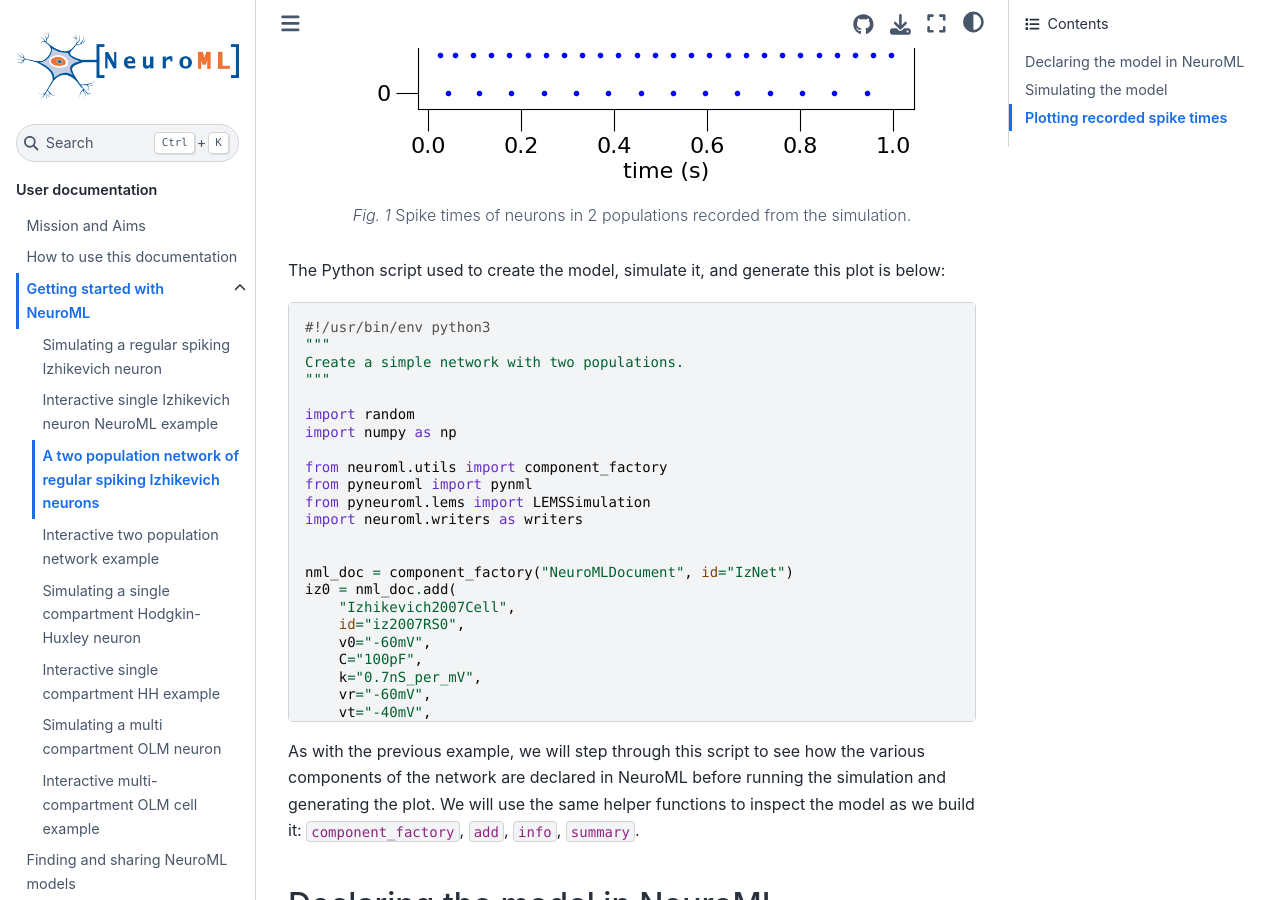
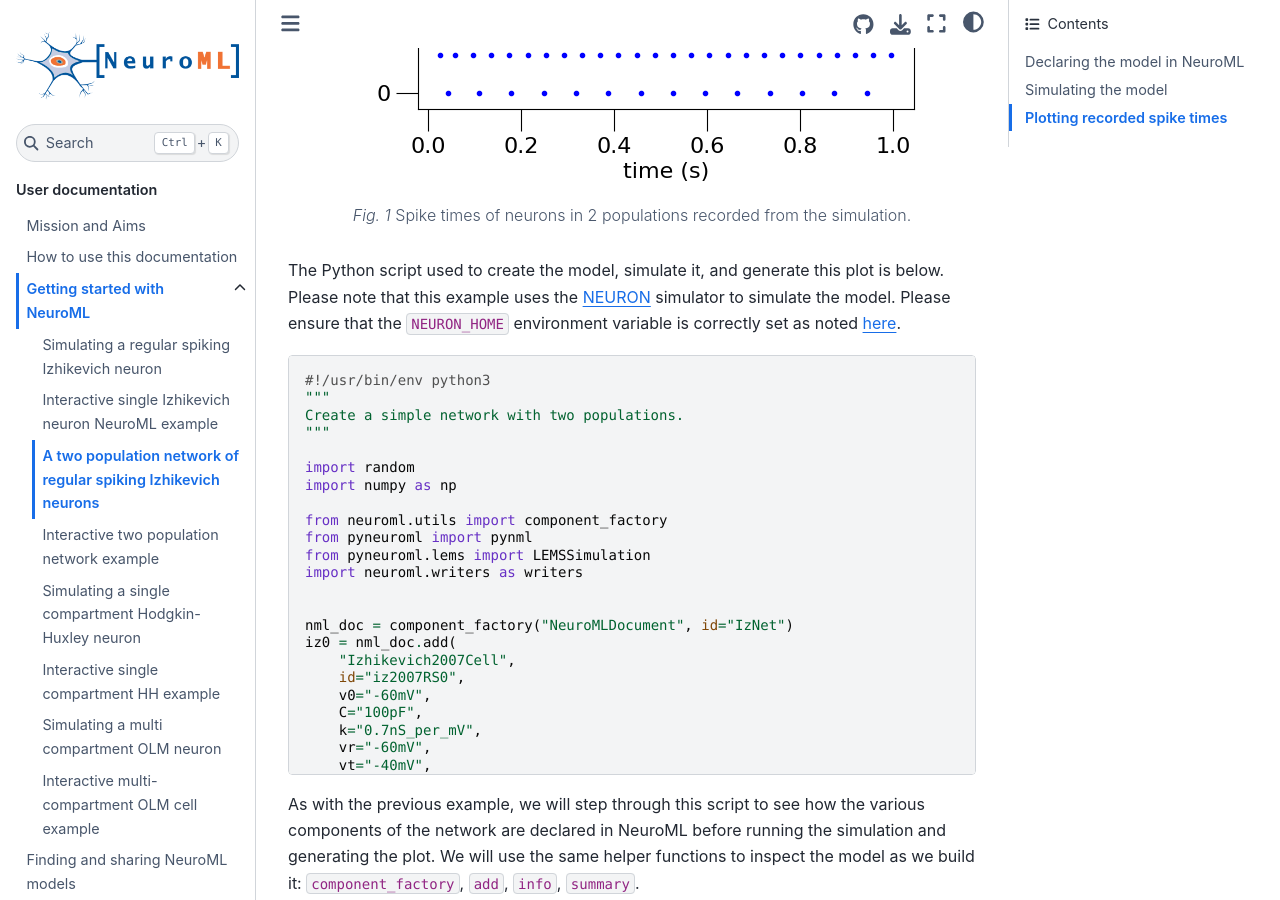
Before and after one commit to NeuroML/Documentation, a Jupyter Book: the page built from source/Userdocs/IzhikevichNetworkExample.md, in a window 1280 px wide and 900 px high, scrolled down 556 px. Built offline with Jupyter Book 1.0.4 settings and Sphinx 7.4.7 and the Sphinx Book theme 1.1.4, drawn with Linux system fonts in a browser that asks for light colours; pages that are not in the unit, such as notebooks, are missing from menus.

Commit message:
feat(examples): note how to set `NEURON_HOME`

````diff
--- a/source/Userdocs/IzhikevichNetworkExample.md
+++ b/source/Userdocs/IzhikevichNetworkExample.md
@@ -12,7 +12,10 @@ We will create a small network of cells, simulate this network, and generate a p
 Spike times of neurons in 2 populations recorded from the simulation.
 ```
 
-The Python script used to create the model, simulate it, and generate this plot is below:
+The Python script used to create the model, simulate it, and generate this plot is below.
+Please note that this example uses the {ref}`NEURON <userdocs:neuron>` simulator to simulate the model.
+Please ensure that the `NEURON_HOME` environment variable is correctly set as noted {ref}`here <userdocs:neuron:envvar>`.
+
 ```{literalinclude} ./NML2_examples/izhikevich-network.py
 ----
 language: python
````
Also changed, not shown: source/Userdocs/MultiCompartmentOLMexample.md (+3 -0 lines).
